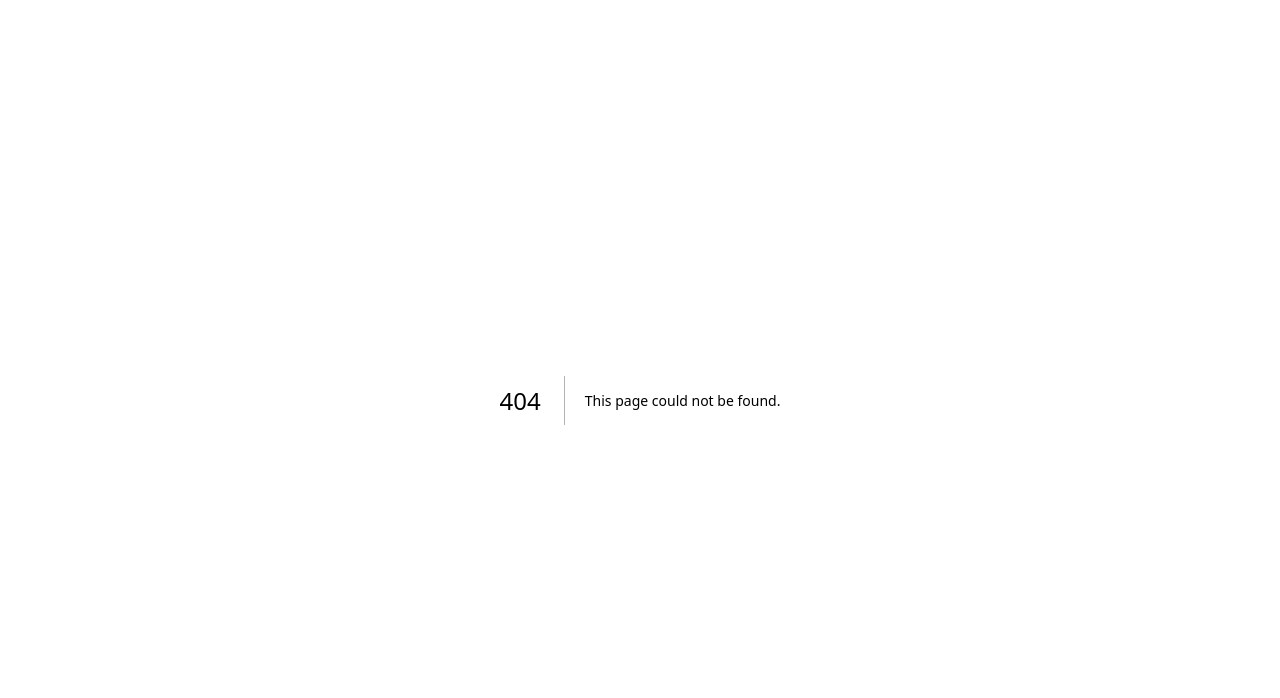
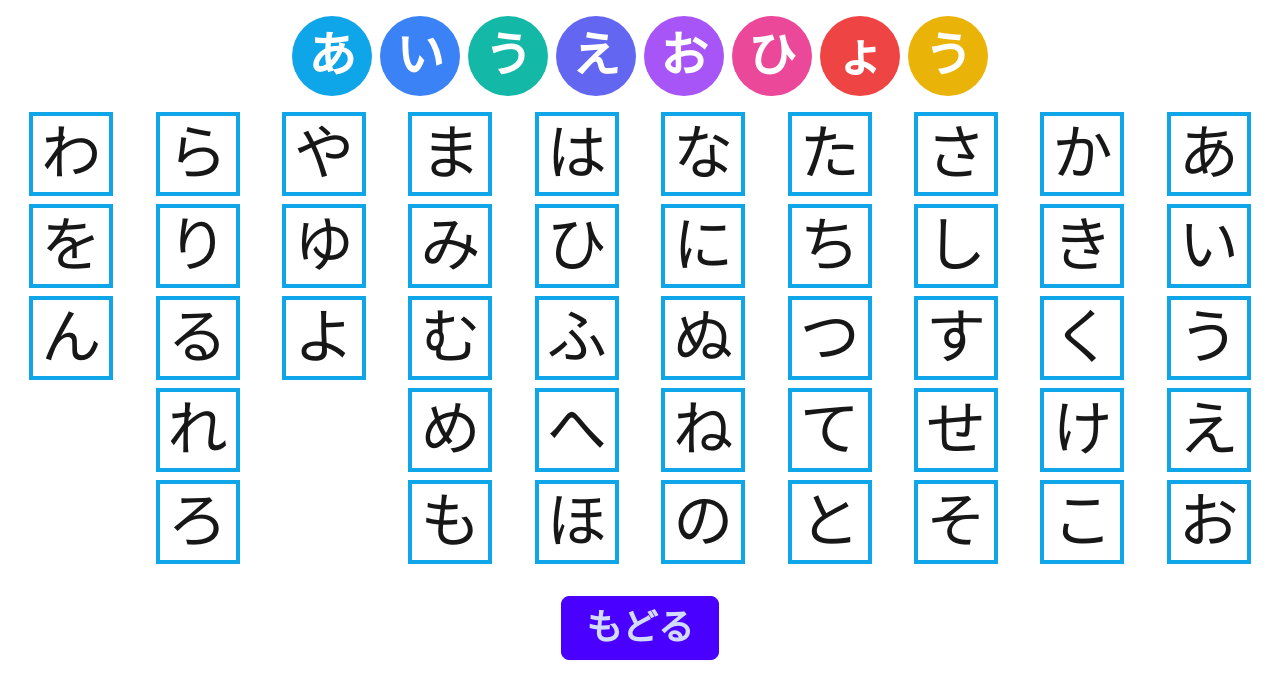
Before and after one commit to hypermkt/hyperkana, a Next.js app: page /characters/hiragana in a window 1280 px wide. Before the commit this address had no page. Shown: the top 698 px of the page. Built offline with nearby package versions, Linux system fonts and the light colour scheme.

Commit message:
カタカナ一覧・詳細に遷移できるようにした

```diff
--- a/src/app/hiragana/[letter]/page.tsx
+++ b/src/app/characters/[type]/[letter]/page.tsx
@@ -10,7 +10,8 @@ import {
 
 export default function HiraganaDetail() {
   const canvasRef = useRef<ReactSketchCanvasRef>(null);
-  const params = useParams() as { letter: string };
+  const params = useParams() as { type: string; letter: string };
+  const type = params.type;
 
   const encodedLetter = params.letter;
   if (!encodedLetter) {
@@ -46,7 +47,7 @@ export default function HiraganaDetail() {
         </button>
       </div>
       <div className="p-4 flex justify-center relative z-10">
-        <Link href="/hiragana">
+        <Link href={`/characters/${type}`}>
           <button className="btn btn-secondary btn-lg text-4xl">もどる</button>
         </Link>
       </div>
--- a/src/app/hiragana/page.tsx
+++ b/src/app/characters/[type]/page.tsx
@@ -1,7 +1,17 @@
+"use client";
+
+import { useParams } from "next/navigation";
 import Link from "next/link";
-import { title, groups, colors } from "@/app/constants/hiragana";
+import { hiragana, katakana } from "@/app/constants/hiragana";
 
-export default function HiraganaList() {
+export default function CharactersPage() {
+  const params = useParams() as { type: string };
+
+  const type = params.type;
+  const title = type == "hiragana" ? hiragana.title : katakana.title;
+  const colors = type == "hiragana" ? hiragana.colors : katakana.colors;
+  const groups = type == "hiragana" ? hiragana.groups : katakana.groups;
+
   return (
     <div className="p-4">
       <div className="flex justify-center gap-2 mb-4">
@@ -28,7 +38,7 @@ export default function HiraganaList() {
                   key={index}
                   className="border-sky-500 border-4 p-2 text-4xl min-w-[3rem] min-h-[3rem] flex items-center justify-center lg:border-7 lg:text-6xl"
                 >
-                  <Link href={`/hiragana/${char}`}>{char}</Link>
+                  <Link href={`/characters/${type}/${char}`}>{char}</Link>
                 </div>
               ) : (
                 <div
@@ -40,6 +50,11 @@ export default function HiraganaList() {
           </div>
         ))}
       </div>
+      <div className="flex justify-center mt-8">
+        <Link href="/">
+          <button className="btn btn-primary btn-lg text-4xl">もどる</button>
+        </Link>
+      </div>
     </div>
   );
 }
--- a/src/app/constants/hiragana.ts
+++ b/src/app/constants/hiragana.ts
@@ -1,6 +1,6 @@
-export const title = "あいうえおひょう";
-
-export const colors = [
+export const hiragana = {
+  title: "あいうえおひょう",
+  colors: [
     "bg-sky-500", // 水色
     "bg-blue-500", // 青
     "bg-teal-500", // 青緑
@@ -9,9 +9,8 @@ export const colors = [
     "bg-pink-500", // ピンク
     "bg-red-500", // 赤
     "bg-yellow-500", // 黄
-];
-
-export const groups = [
+  ],
+  groups: [
     ["あ", "い", "う", "え", "お"], // あ行
     ["か", "き", "く", "け", "こ"], // か行
     ["さ", "し", "す", "せ", "そ"], // さ行
@@ -22,4 +21,31 @@ export const groups = [
     ["や", "ゆ", "よ", "", ""], // や行（3文字）
     ["ら", "り", "る", "れ", "ろ"], // ら行
     ["わ", "を", "ん", "", ""], // わ行（3文字）
-];
+  ],
+};
+
+export const katakana = {
+  title: "アイウエオヒョウ",
+  colors: [
+    "bg-sky-500", // 水色
+    "bg-blue-500", // 青
+    "bg-teal-500", // 青緑
+    "bg-indigo-500", // 藍
+    "bg-purple-500", // 紫
+    "bg-pink-500", // ピンク
+    "bg-red-500", // 赤
+    "bg-yellow-500", // 黄
+  ],
+  groups: [
+    ["ア", "イ", "ウ", "エ", "オ"], // ア行
+    ["カ", "キ", "ク", "ケ", "コ"], // カ行
+    ["サ", "シ", "ス", "セ", "ソ"], // サ行
+    ["タ", "チ", "ツ", "テ", "ト"], // タ行
+    ["ナ", "ニ", "ヌ", "ネ", "ノ"], // ナ行
+    ["ハ", "ヒ", "フ", "ヘ", "ホ"], // ハ行
+    ["マ", "ミ", "ム", "メ", "モ"], // マ行
+    ["ヤ", "ユ", "ヨ", "", ""], // ヤ行（3文字）
+    ["ラ", "リ", "ル", "レ", "ロ"], // ラ行
+    ["ワ", "ヲ", "ン", "", ""], // ワ行（3文字）
+  ],
+};
--- a/src/app/page.tsx
+++ b/src/app/page.tsx
@@ -4,13 +4,18 @@ export default function Home() {
   return (
     <main className="flex flex-col items-center justify-center h-screen bg-base-200 px-3">
       <h1 className="text-6xl md:text-6xl font-bold mb-8 text-center max-w-md">
-        ひらがなを
-        <br />
-        <span className="whitespace-nowrap">なぞってまなぼう</span>
+        もじをなぞってあそぼう！
       </h1>
-      <Link href="/hiragana">
-        <button className="btn btn-primary btn-lg text-4xl">はじめる</button>
-      </Link>
+      <div className="m-3">
+        <Link href="/characters/hiragana">
+          <button className="btn btn-primary btn-lg text-4xl">ひらがな</button>
+        </Link>
+      </div>
+      <div className="m-3">
+        <Link href="/characters/katakana">
+          <button className="btn btn-primary btn-lg text-4xl">カタカナ</button>
+        </Link>
+      </div>
     </main>
   );
 }
```
Lines whose indentation alone changed are shown as unchanged.
